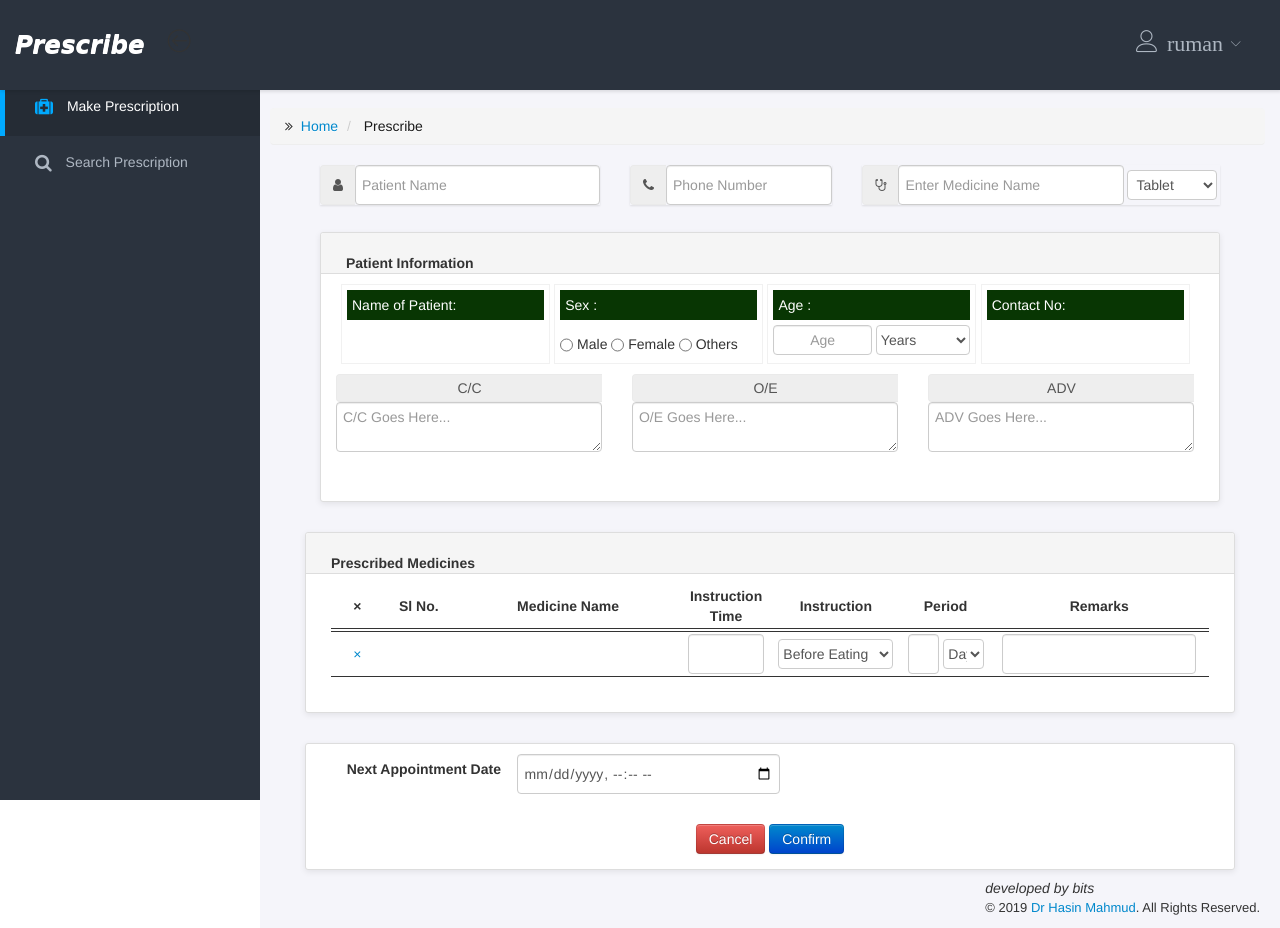
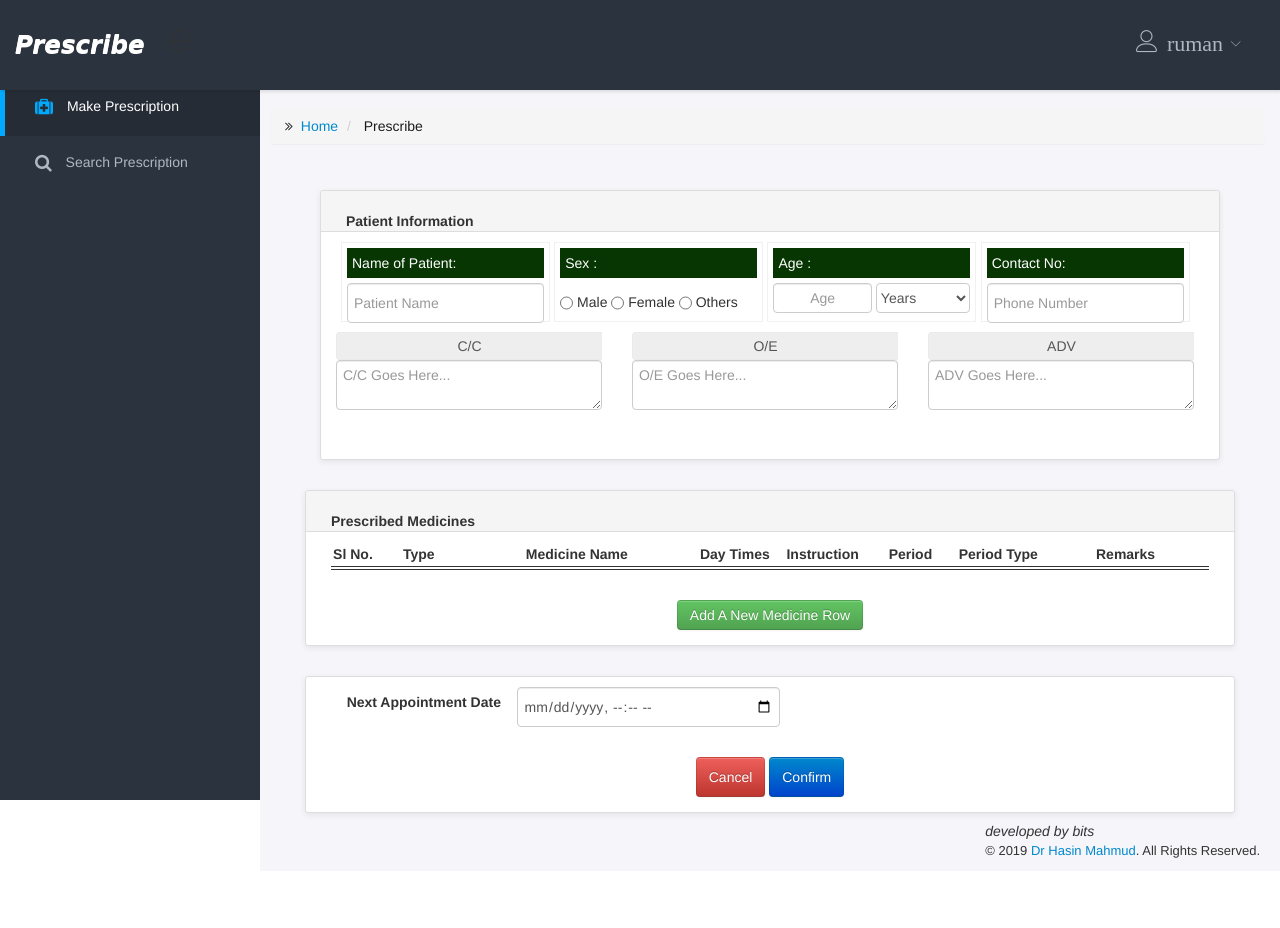
Before and after one commit to Ruman-Hossain/Prescription-Builder, a PHP site: page /prescribe.php?active=prescribe in a window 1280 px wide. After the commit the page ends 858 px from the top, so only its background shows below. Run offline with PHP 8.4, Linux system fonts and the light colour scheme; a user stored in the database is signed in.

Commit message:
medicine row dynamic insertion done

```diff
--- a/include/header.php
+++ b/include/header.php
@@ -55,269 +55,111 @@ if(!$_SESSION['id']){
 <style>
     .active + .collapse {display:block!important;}
 </style>
-<script>
-$(function(){
-	var countLIActive = $('li a.t').length;
-	if ( $('.displayDetails').children().length > 0 ) {
-		$('#demotab').hide();
-
-    }
-	if(countLIActive > 0){
-		var activePN = $('li.active a.t').html();
-		var activeM = $('li.active span.m').html();
-		$('#patientName').val(activePN);
-		if(activeM != '-'){
-			$('#mobile').val(activeM);
-		}else{
-			$('#mobile').val('');
-		}
-		$('#searchTest').focus();
-	}else{
-        $('#patientName').val('');
-        $('#mobile').val('');
-    }
-
-	$("#searchTest").typeahead({
-		source:function(query, process){
-			$('.loading_test').css('display','');
-			$.getJSON('search_test.php?query='+query, function(data){
-				process(data);
-				$('.loading_test').css('display','none');
-			});
-		},
-		updater: function(item){
-			var testKey;
-			testKey = item.replace('&', '%26');
-			var patientName = $('#patientName').val();
-			var mobileCheck = $('#mobile').val();
-			var mobile;
-			if(mobileCheck.length > 0){
-				mobile = mobileCheck;
-			}else{
-				mobile = '-';
-			}
-
-			if(patientName.length > 0){
-				$('.loading_test').css('display','');
-				$.get('cart_process.php?testKey='+testKey+'&patientName='+patientName+'&mobile='+mobile, function(data){
-					$('#demotab').hide();
-					$('.displayDetails').html(data);
-					$('.loading_test').css('display','none');
-				});
-			}else{
-				alert('Patient name must be field out.');
-			}
-
-		}
-	});
-
-	$(".discountPerTest").change(function(){
-		var value = this.value;
-		var id = this.id;
-		//alert(value);
-		$('.loading_test').css('display','');
-		$.get('discount_process.php?id='+id+'&value='+value, function(data){
-			$('.displayDetails').html(data);
-			$('.loading_test').css('display','none');
-		});
-	});
-
-});
-
-function active(patientName, mobile){
-
-	$('#patientName').val(patientName);
-	if(mobile != '-'){
-		$('#mobile').val(mobile);
-	}else{
-		$('#mobile').val('');
-	}
-	$('#enterMedicine').focus();
-}
-
-function confirmInvoice(index){
-
-	var sex = $('input[name="sex_'+index+'"]').is(':checked');
-	var sexValue = $('input[name="sex_'+index+'"]:checked').val();
-	var age = $('input[name="age_'+index+'"]').val();
-	var ageType = $('select[name="ageType_'+index+'"]').val();
-
-	if(sex == false){
-		alert("Please Select Petient's sex Male or Female or Others");
-		return false;
-	}
-
-	if(age == ''){
-		alert("Please Enter Petient's age");
-		return false;
-	}
-
-	var conf = confirm('Are you sure want to Confirm this?');
-	if(conf){
-		var c_c = $('input[name="c_c'+index+'"]').val();
-		var o_e = $('input[name="o_e'+index+'"]').val();
-		var totalDisP = $('input[name="totalDisP_'+index+'"]').val();
-		var totalAmount = $('input[name="totalAmount_'+index+'"]').val();
-		var discountP = $('input[name="discountP_'+index+'"]').val();
-		var discountAmount = $('input[name="discountAmount_'+index+'"]').val();
-		var netTotal = $('input[name="netTotal_'+index+'"]').val();
-		var payment = $('input[name="payment_'+index+'"]').val();
-		var due = $('input[name="due_'+index+'"]').val();
-		var totalRefdFee = $('input[name="totalRefdFee_'+index+'"]').val();
-		var deli_time = $('textarea[name="deli_time_'+index+'"]').val();
+<script type="text/javascript">
+function addField (argument) {
+            var myTable = document.getElementById("medTable");
+            var currentIndex = myTable.rows.length;
+            var currentRow = myTable.insertRow(-1);
 
 
-		//alert('CN-'+coName+'RN-'+refdName+'TA-'+totalAmount+'DP-'+discountP+'DA-'+discountAmount+'P-'+payment);
+            var sl = document.createElement("input");
+            sl.setAttribute("type","text");
+            sl.setAttribute("name", "sl" + currentIndex);
+            sl.setAttribute("class","input-control");
+            sl.setAttribute("placeholder","SL No.");
+            sl.setAttribute("autocomplete","off");
+            sl.setAttribute("style","width:100%;");
+            sl.setAttribute("id","entersl"+currentIndex);
 
+            var medtype = document.createElement("input");
+            medtype.setAttribute("type","text");
+            medtype.setAttribute("name", "medtype" + currentIndex);
+            medtype.setAttribute("class","input-control");
+            medtype.setAttribute("placeholder","Ex:Syrap/Tablet/Injection/Capsule");
+            medtype.setAttribute("autocomplete","off");
+            medtype.setAttribute("style","width:100%;");
+            medtype.setAttribute("id","enterMedicine"+currentIndex);
 
-		var myBars = 'directories=no,location=no,menubar=yes,status=no';
+            var medname = document.createElement("input");
+            medname.setAttribute("type","text");
+            medname.setAttribute("name", "medname" + currentIndex);
+            medname.setAttribute("class","input-control");
+            medname.setAttribute("placeholder","Enter Medicine Name");
+            medname.setAttribute("autocomplete","off");
+            medname.setAttribute("style","width:100%;");
+            medname.setAttribute("id","enterMedicine"+currentIndex);
 
-		myBars += ',titlebar=yes,toolbar=no';
+            var daytimes = document.createElement("input");
+            daytimes.setAttribute("type","text");
+            daytimes.setAttribute("name", "daytimes" + currentIndex);
+            daytimes.setAttribute("class","input-control");
+            daytimes.setAttribute("placeholder","Ex:1+1+1");
+            daytimes.setAttribute("autocomplete","off");
+            daytimes.setAttribute("style","width:100%;");
+            daytimes.setAttribute("id","enterDayTimes"+currentIndex);
 
-		var myOptions = 'scrollbars=no,width=750,height=500,resizeable=no,top=10, left=300,';
-		var myFeatures = myBars + ',' + myOptions;
+            var instruction = document.createElement("input");
+            instruction.setAttribute("type","text");
+			instruction.setAttribute("name", "instruction" + currentIndex);
+			instruction.setAttribute("class","input-control");
+			instruction.setAttribute("placeholder","Ex:Before/After Eating");
+			instruction.setAttribute("autocomplete","off");
+			instruction.setAttribute("style","width:100%;");
+			instruction.setAttribute("id","enterinstruction"+currentIndex);
 
-		refdName = refdName.replace("&","%26");
+            var period = document.createElement("input");
+            period.setAttribute("type","text");
+			period.setAttribute("name", "period" + currentIndex);
+			period.setAttribute("class","input-control");
+			period.setAttribute("placeholder","Ex:30");
+			period.setAttribute("autocomplete","off");
+			period.setAttribute("style","width:100%;");
+			period.setAttribute("id","enterperiod"+currentIndex);
 
-		var win = window.open('confirm_invoice.php?index='+index+'&sex='+sexValue+'&age='+age+'&ageType='+ageType+'&c_c='+c_c+'&o_e='+o_e+'&totalDisP='+totalDisP+'&totalAmount='+totalAmount+'&discountP='+discountP+'&discountAmount='+discountAmount+'&netTotal='+netTotal+'&payment='+payment+'&due='+due+'&totalRefdFee='+totalRefdFee+'&deli_time='+deli_time, 'myDoc', myFeatures);
+            var periodType = document.createElement("input");
+            periodType.setAttribute("type","text");
+			periodType.setAttribute("name", "periodType" + currentIndex);
+			periodType.setAttribute("class","input-control");
+			periodType.setAttribute("placeholder","Day/Month/Year/Continuous");
+			periodType.setAttribute("autocomplete","off");
+			periodType.setAttribute("style","width:100%;");
+			periodType.setAttribute("id","enterperiodType"+currentIndex);
 
-		var timer = setInterval(function() {
-			if(win.closed) {
-				clearInterval(timer);
-				$.post('remove_cart2.php?index='+index, function(data){
-					$('.displayDetails').html(data);
-				});
-			}
-		}, 1000);
-
-		return true;
-
-	}else{
-		return false;
-	}
-
-
-}
-
-function removeOne(index){
-	var conf = confirm('Are you sure want to remove this?');
-	//alert(index);
-
-	if(conf){
-		$.post('remove_cart.php?index='+index, function(data){
-			$('.displayDetails').html(data);
-		});
-		return true;
-	}else{
-		return false;
-	}
-}
-function cancelInvoice(index){
-	var conf = confirm('Are you sure want to cancel this?');
-
-	if(conf){
-		$.post('remove_cart2.php?index='+index, function(data){
-			$('.displayDetails').html(data);
-		});
-		return true;
-	}else{
-		return false;
-	}
-}
-
-
-function discountVal(index){
-
-	var setIndex = index.split('/');
-	var firstIndex = setIndex[0];
-	var secondIndex = setIndex[1];
-
-	var zero = 0;
-	var value = document.getElementById('discountAmount_'+index).value;
-	var totalAmount = document.getElementById('totalAmount_'+index).value;
-	var payment = document.getElementById('payment_'+index).value;
-
-	var dis;
-	if(value.length > 0){
-		dis = parseFloat(value);
-	}else{
-		dis = parseFloat(zero);
-		document.getElementById('discountAmount_'+index).value = zero.toFixed(2);
-		document.getElementById('discountAmount_'+index).select();
-	}
-
-	var calDiscountPer = (parseFloat(100) * parseFloat(dis)) / parseFloat(totalAmount);
-	var calTotalAmount = parseFloat(totalAmount) - parseFloat(dis);
-	calTotalAmount = Math.ceil(calTotalAmount);
-	document.getElementById('discountP_'+index).value = calDiscountPer.toFixed(2);
-	document.getElementById('netTotal_'+index).value = calTotalAmount.toFixed(2);
-	var calDueAmount = calTotalAmount - parseFloat(payment);
-	document.getElementById('due_'+index).value = calDueAmount.toFixed(2);
-
-
-	$.ajax({
-		type: 'POST',
-		url: 'set_cookie_discount.php',
-		data: 'firstIndex='+firstIndex+'&secondIndex='+secondIndex+'&discountP='+calDiscountPer.toFixed(2)+'&discountVal='+dis.toFixed(2),
-		success:function(data){
-
-		}
-	});
-
-}
+            var remark = document.createElement("input");
+            remark.setAttribute("type","text");
+			remark.setAttribute("name", "remark" + currentIndex);
+			remark.setAttribute("class","input-control");
+			remark.setAttribute("placeholder","Ex:If There's Headache Problem");
+			remark.setAttribute("autocomplete","off");
+			remark.setAttribute("style","width:100%;");
+			remark.setAttribute("id","enterremark"+currentIndex);
 
 
 
-function function_sex(index, sex){
+            var currentCell = currentRow.insertCell(-1);
+            currentCell.appendChild(sl);
 
-	var setIndex = index.split('/');
-	var firstIndex = setIndex[0];
-	var secondIndex = setIndex[1];
-	var invoiceType = $('input[name="invoiceType_'+index+'"]').val();
+            var currentCell = currentRow.insertCell(-1);
+            currentCell.appendChild(medtype);
 
-	$.ajax({
-		type: 'POST',
-		url: 'set_cookie_sex.php',
-		data: 'firstIndex='+firstIndex+'&secondIndex='+secondIndex+'&sex='+sex+'&invoiceType='+invoiceType,
-		success:function(data){
+            currentCell = currentRow.insertCell(-1);
+            currentCell.appendChild(medname);
 
-		}
-	});
-}
+            currentCell = currentRow.insertCell(-1);
+            currentCell.appendChild(daytimes);
 
-function function_age(index, age){
+            currentCell = currentRow.insertCell(-1);
+            currentCell.appendChild(instruction);
 
-	var setIndex = index.split('/');
-	var firstIndex = setIndex[0];
-	var secondIndex = setIndex[1];
-	var ageType = $('select[name="ageType_'+index+'"]').val();
+            currentCell = currentRow.insertCell(-1);
+            currentCell.appendChild(period);
 
-	$.ajax({
-		type: 'POST',
-		url: 'set_cookie_age.php',
-		data: 'firstIndex='+firstIndex+'&secondIndex='+secondIndex+'&age='+age+'&ageType='+ageType,
-		success:function(data){
+            currentCell = currentRow.insertCell(-1);
+            currentCell.appendChild(periodType);
 
-		}
-	});
-}
-
-function function_ageType(index, ageType){
-
-	var setIndex = index.split('/');
-	var firstIndex = setIndex[0];
-	var secondIndex = setIndex[1];
-
-	$.ajax({
-		type: 'POST',
-		url: 'set_cookie_age_type.php',
-		data: 'firstIndex='+firstIndex+'&secondIndex='+secondIndex+'&ageType='+ageType,
-		success:function(data){
-
-		}
-	});
-
-}
+            currentCell = currentRow.insertCell(-1);
+            currentCell.appendChild(remark);
+ }
 </script>
 </head>
 
--- a/prescribe.php
+++ b/prescribe.php
@@ -20,7 +20,7 @@ require_once('include/header.php');
                 </li>
             </ol>
         </div>
-        <div class="col-lg-12 col-md-12 col-sm-12 col-xs-12 " style="margin:0;padding:0;">
+<!--         <div class="col-lg-12 col-md-12 col-sm-12 col-xs-12 " style="margin:0;padding:0;">
             <div class="col-lg-12 col-md-12 col-sm-12 col-xs-12">
                 <div class="col-lg-4 col-md-4 col-sm-6 col-xs-12" style="margin-bottom:2px">
                     <div class="input-group">
@@ -50,7 +50,7 @@ require_once('include/header.php');
                 </div>
             </div>
         </div>
-
+ -->
 
         <div id="demotab" class="tab-content ">
 
@@ -73,7 +73,10 @@ require_once('include/header.php');
                                             <div class="row">
                                                 <input type="hidden" name="invoiceType_" id="invoiceType_" value="">
                                                 <div class="row-div">
-                                                    <p> <span>Name of Patient: </span> </p>
+                                                    <p>
+                                                        <span>Name of Patient: </span>
+                                                        <input type="text" class="input-control" placeholder="Patient Name" id="patientName" style="color:#000" name="patientName" value="" autoComplete="off">
+                                                    </p>
 
                                                     <p>
                                                         <span>Sex : </span>
@@ -104,7 +107,10 @@ require_once('include/header.php');
                                                         </select>
 
                                                     </p>
-                                                    <p><span>Contact No:</span> </p>
+                                                    <p>
+                                                        <span>Contact No:</span>
+                                                         <input type="text" class="input-control" placeholder="Phone Number" id="mobile" style="color:#000" name="mobile" value="" autoComplete="off">
+                                                    </p>
                                                 </div>
                                                 <div class="row">
 
@@ -147,33 +153,45 @@ require_once('include/header.php');
                         <div class="panel-body">
                             <div class="padd">
                                 <div class="form">
-                                    <table border="0" width="100%" style="color:#333">
+                                    <table id="medTable" border="0" align="center" width="100%" style="color:#333">
                                         <tr>
-                                            <td width="6%" align="center" style="font-weight:bold; padding:2px; border-bottom:4px double">&times;</td>
-                                            <td width="8%" align="center" style="font-weight:bold; padding:2px; border-bottom:4px double">Sl No.</td>
+                                           <!-- <td width="4%" align="center" style="font-weight:bold; padding:2px; border-bottom:4px double">&times;</td> -->
+                                            <td width="5%" align="center" style="font-weight:bold; padding:2px; border-bottom:4px double">Sl No.</td>
+                                            <td width="10%" align="center" style="font-weight:bold; padding:2px; border-bottom:4px double">Type</td>
                                             <td width="26%" align="center" style="font-weight:bold; padding:2px; border-bottom:4px double">Medicine Name</td>
-                                            <td width="10%" align="center" style="font-weight:bold; padding:2px; border-bottom:4px double">Instruction Time</td>
-                                            <td width="15%" align="center" style="font-weight:bold; padding:2px; border-bottom:4px double">Instruction</td>
+                                            <td width="10%" align="center" style="font-weight:bold; padding:2px; border-bottom:4px double">Day Times</td>
+                                            <td width="10%" align="center" style="font-weight:bold; padding:2px; border-bottom:4px double">Instruction</td>
                                             <td width="10%" align="center" style="font-weight:bold; padding:2px; border-bottom:4px double">Period</td>
+                                            <td width="10%" align="center" style="font-weight:bold; padding:2px; border-bottom:4px double">Period Type</td>
                                             <td width="25%" align="center" style="font-weight:bold; padding:2px; border-bottom:4px double;">Remarks</td>
                                         </tr>
 
-                                        <tr>
-                                            <td width="6%" align="center" style="padding:2px; border-bottom:1px solid"><a onclick="return removeOne('')" href="#" class="removebtn">&times;</a></td>
-                                            <td width="8%" align="center" style="padding:2px; border-bottom:1px solid"></td>
-                                            <td width="26%" align="center" width="55%" style="padding:2px; border-bottom:1px solid"></td>
+                                        <!-- <tr>
+                                            <td width="4%" align="center" style="padding:2px; border-bottom:1px solid"><a onclick="return removeOne('')" href="#" class="removebtn">&times;</a></td>
+                                            <td width="5%" align="center" style="padding:2px; border-bottom:1px solid"></td>
                                             <td width="10%" align="center" style="padding:2px; border-bottom:1px solid">
-                                                <input type="text" style="width:90%; text-align: center; padding: 3px" name="" id="" class="input-control " value="">
+                                                <select name="medType" id="medType" class="input-control" style="padding:4px 4px; margin:0; width:80%; ">
+                                                    <option value="Tablet">Tablet</option>
+                                                    <option value="Capsule">Capsule</option>
+                                                    <option value="Syrap">Syrap</option>
+                                                    <option value="Injection">Injection</option>
+                                                </select>
                                             </td>
-                                            <td width="15%" align="center" style="padding:2px; border-bottom:1px solid">
-                                                <select name="instruction" id="instruction" class="input-control" style="padding: 4px 0px;margin: 0; width: 90%;">
+                                            <td width="26%" align="center" width="55%" style="padding:2px; border-bottom:1px solid">
+                                                <input type="text" style="width:100%;" class="input-control" placeholder="Enter Medicine Name" id="enterMedicine" value="" autoComplete="off">
+                                            </td>
+                                            <td width="10%" align="center" style="padding:2px; border-bottom:1px solid">
+                                                <input type="text" style="width:100%; text-align: center; padding: 3px" name="" id="" class="input-control " value="">
+                                            </td>
+                                            <td width="10%" align="center" style="padding:2px; border-bottom:1px solid">
+                                                <select name="instruction" id="instruction" class="input-control" style="padding:3px 0px;margin: 0; width: 100%;">
                                                     <option value="beforeEating">Before Eating</option>
                                                     <option value="afterEating">After Eating</option>
                                                 </select>
                                             </td>
                                             <td width="10%" align="center" style="padding:2px; border-bottom:1px solid">
                                                 <input type="text" style="width:38%; text-align: center; padding: 3px" name="" id="" class="input-control " value="">
-                                                <select name="periodFormat" id="periodFormat" class="input-control" style="padding: 4px 0px;margin: 0; width: 48%;">
+                                                <select name="periodFormat" id="periodFormat" class="input-control" style="padding: 4px 0px;margin: 0; width: 50%;">
                                                     <option value="days">Days</option>
                                                     <option value="months">Months</option>
                                                     <option value="years">Years</option>
@@ -182,11 +200,14 @@ require_once('include/header.php');
                                             </td>
 
                                             <td width="25%" align="center" style="padding:2px; border-bottom:1px solid">
-                                                <input type="text" style="width:90%; text-align: center; padding: 3px" name="" id="" class="input-control ">
+                                                <input type="text" style="width:100%; text-align: center; padding: 3px" name="" id="" class="input-control ">
                                             </td>
-                                        </tr>
+                                        </tr> -->
 
                                     </table>
+                                    <div class="col-lg-12" style="padding-top:20px; margin-top:10px;" align="center">
+                                        <button class="btn btn-success" onclick="addField();">Add A New Medicine Row</button>
+                                    </div>
                                 </div>
                             </div><br>
 
@@ -200,8 +221,8 @@ require_once('include/header.php');
                             </div>
 
                             <div class="col-lg-12" style="padding-top:20px; margin-top:10px;" align="center">
-                                <button class="btn btn-danger" onclick="return cancelInvoice('')">Cancel</button>
-                                <button class="btn btn-primary" onclick="return confirmInvoice('')">Confirm</button>
+                                <input type="button" class="btn btn-danger" value="Cancel">
+                                <input type="button" class="btn btn-primary" value="Confirm">
                             </div>
                         </div>
                     </div>
```
